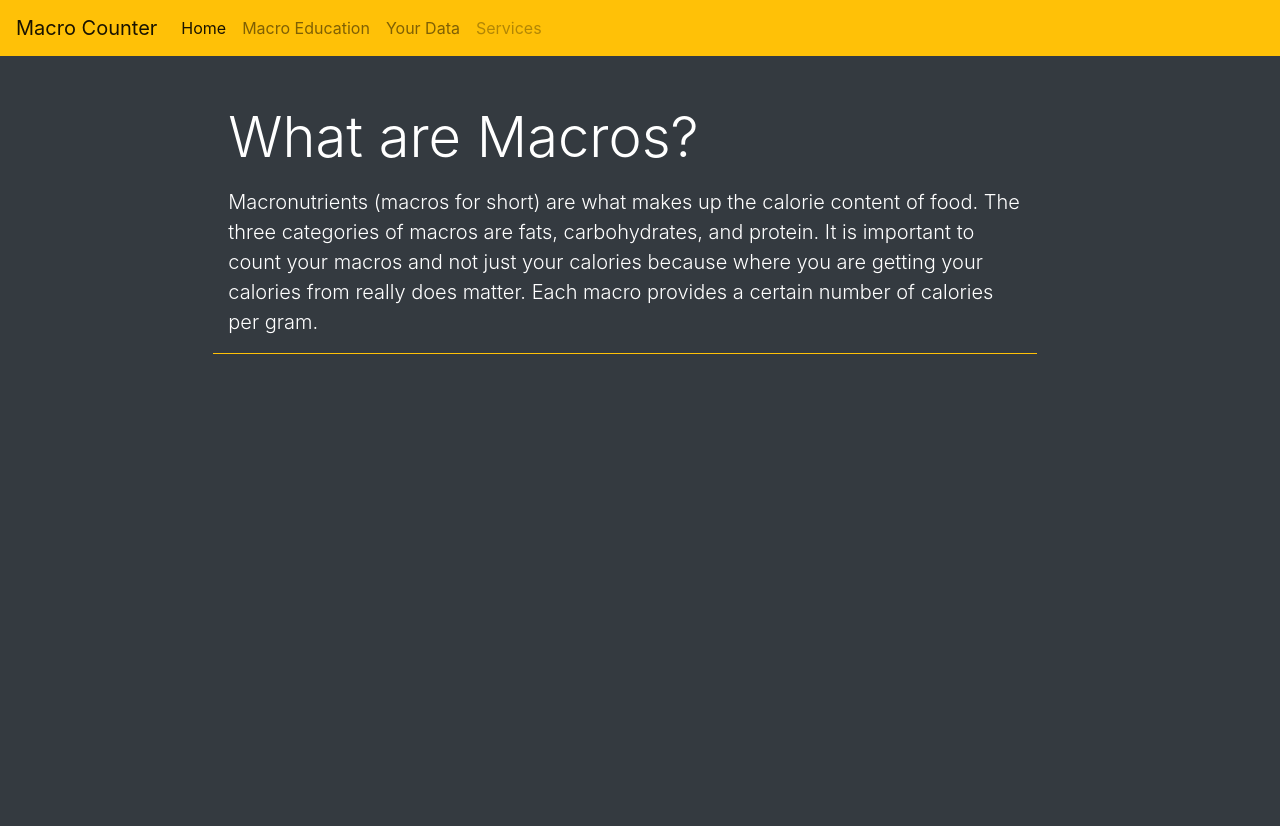
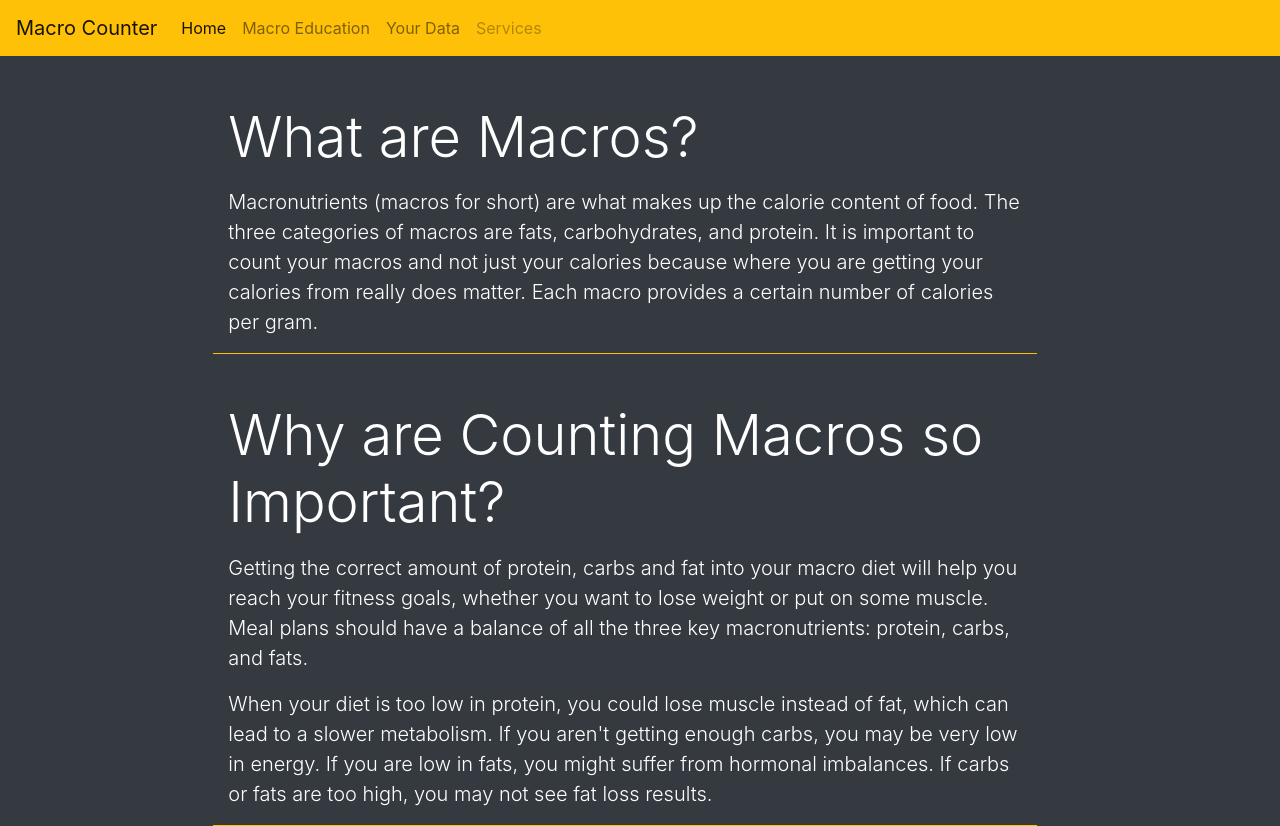
Before and after one commit to rsoto003/macro-counter-react, a React (Create React App) app: page /info in a window 1280 px wide. Before the commit the page ends 800 px from the top, so only its background shows below. Built offline with nearby package versions, Linux system fonts and the light colour scheme.

Commit message:
added content to macroImportant component

```diff
--- a/src/components/Info.js
+++ b/src/components/Info.js
@@ -1,5 +1,6 @@
 import React, { Component } from 'react';
 import MacroIntro from './MacroIntro';
+import MacroImportant from './MacroImportant';
 
 
 class Info extends Component {
@@ -7,7 +8,7 @@ class Info extends Component {
         return (
             <div className="container col-xl-8 lead">
                 <MacroIntro />
-
+                <MacroImportant />
             </div>
         )
     }
--- /dev/null
+++ b/src/components/MacroImportant.js
@@ -0,0 +1,20 @@
+import React, { Component } from 'react';
+
+class MacroImportant extends Component {
+   render(){
+       return (
+        <div className=" container row mt-5 border-bottom border-warning">
+            <h1 className="display-4 mb-3">Why are Counting Macros so Important?</h1>
+            <p className="lead mx-auto">
+                Getting the correct amount of protein, carbs and fat into your macro diet will help you reach your fitness goals, whether you want to lose weight or put on some muscle. Meal plans should have a balance of all the three key macronutrients: protein, carbs, and fats.
+            </p>
+            <p className="lead mx-auto">
+                When your diet is too low in protein, you could lose muscle instead of fat, which can lead to a slower metabolism.
+                If you aren't getting enough carbs, you may be very low in energy. If you are low in fats, you might suffer from hormonal imbalances. If carbs or fats are too high, you may not see fat loss results.
+            </p>
+        </div>
+       );
+   }
+}
+
+export default MacroImportant;
```
Also changed, not shown: src/components/ThreeMacro.js (added).
